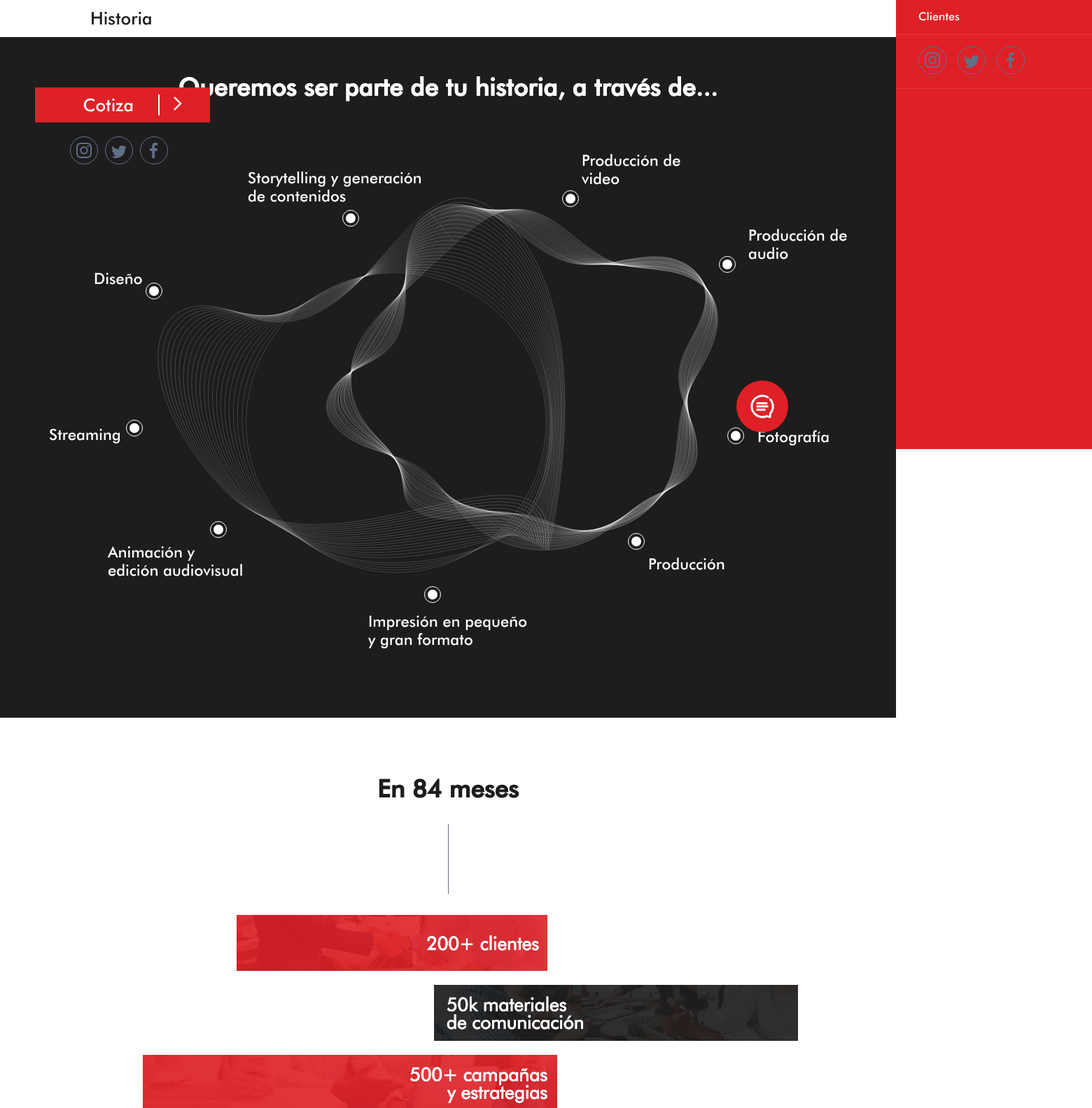
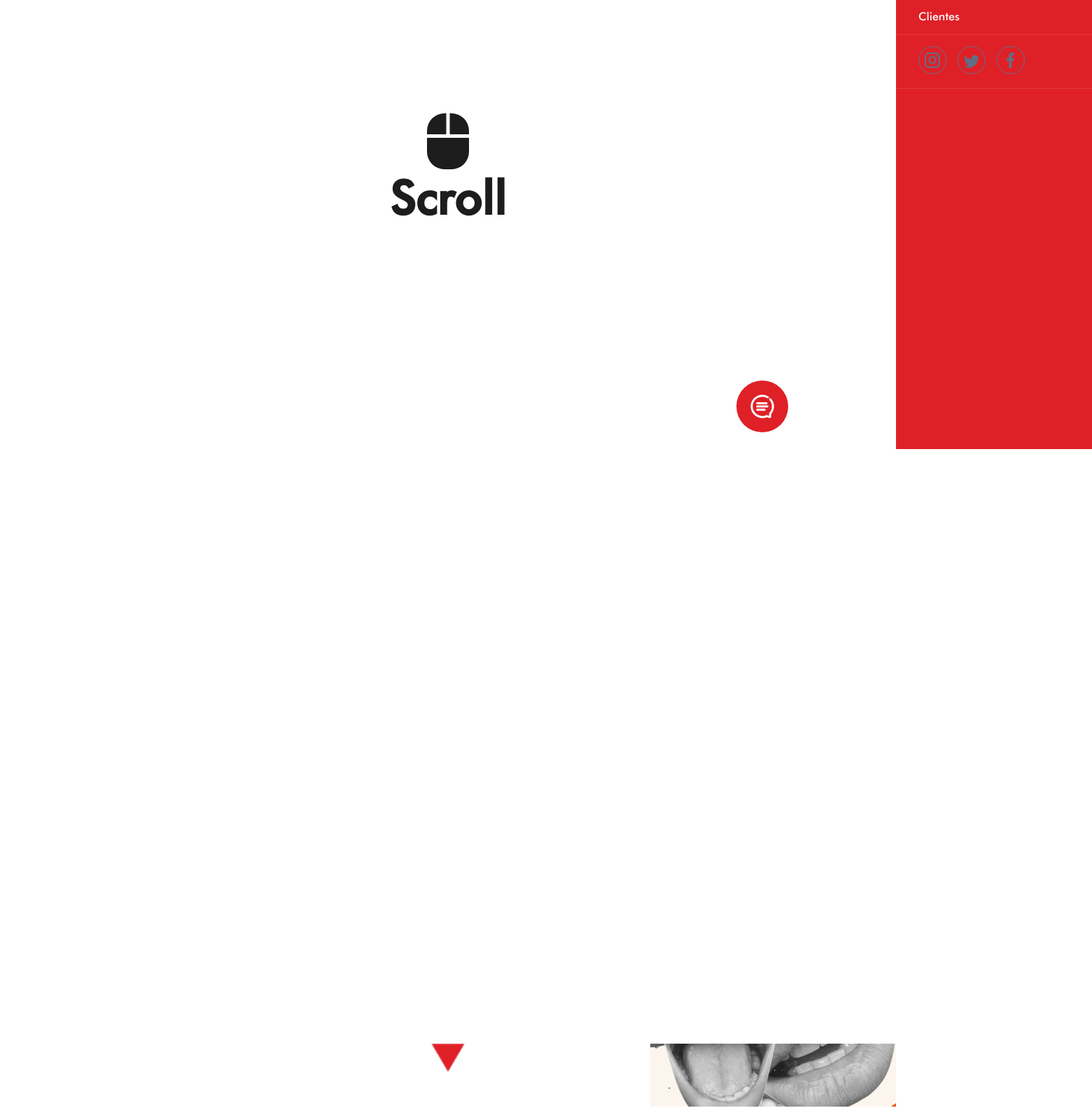
Before and after one commit to msandovalv2022/tolko, a React (Create React App) app: page / in a window 1280 px wide. Shown: the part 158-1742 px from the top of the page at 70% size, 1560 px wide, since content can reach past the window. Built offline with nearby package versions, Linux system fonts and the light colour scheme.

Commit message:
NEW FEATURE: Se anima Banner con GSAP

```diff
--- a/public/index.html
+++ b/public/index.html
@@ -14,7 +14,6 @@
     <title>Tolko</title>
   </head>
   <body>
-    <noscript>You need to enable JavaScript to run this app.</noscript>
     <div id="root"></div>
   </body>
 </html>
--- a/src/components/header.jsx
+++ b/src/components/header.jsx
@@ -1,39 +1,117 @@
+//Hooks
+import { useEffect, useRef } from "react";
+
+//Libs
+import gsap from "gsap";
+import { ScrollTrigger } from "gsap/ScrollTrigger";
+
+//Components
+import Nav from "./nav";
 import Sidebar from "./sidebar";
-import { useEffect } from 'react';
-import gsap from 'gsap';
-import { ScrollTrigger } from 'gsap/ScrollTrigger';
 
-import bocas1 from '../assets/img/bocas1.png';
-import bocas2 from '../assets/img/bocas2.png';
-import bocas3 from '../assets/img/bocas3.png';
-import bocas4 from '../assets/img/bocas4.png';
-import redArrow from '../assets/img/redArrow.png';
+//Imgs
+import bocas1 from "../assets/img/bocas1.png";
+import bocas2 from "../assets/img/bocas2.png";
+import bocas3 from "../assets/img/bocas3.png";
+import bocas4 from "../assets/img/bocas4.png";
+import redArrow from "../assets/img/redArrow.png";
+
+import { FaMouse } from "react-icons/fa";
 
 gsap.registerPlugin(ScrollTrigger);
 
-const Header = ()=>{
-    return(
-        <section className="header">
-            <Sidebar/>
-            <section className="header__imgs">
-                <div className="header__imgs--partOne">
-                    <img className="header__imgs--partOne-bocas1" src={bocas1} alt="imagen de bocas" />
-                </div>
-                <div className="header__imgs--partTwo">
-                    <img className="header__imgs--partTwo-bocas2" src={bocas2} alt="imagen de bocas" />
-                    <p className="header__imgs--partTwo-text1 whiteTx bgBlack">CREAMOS</p>
-                    <p className="header__imgs--partTwo-text2 whiteTx bgBlack">MEJORES REALIDADES</p>
-                    <img className="header__imgs--partTwo-redArrow" src={redArrow} alt="Flecha Roja" />
-                </div>
+const Header = () => {
+    const animatorContainerRef = useRef(null);
+    const sidebarRef = useRef(null);
+    const bocas1ref = useRef(null);
+    const bocas2ref = useRef(null);
+    const text1ref = useRef(null);
+    const text2ref = useRef(null);
+    const bocas3ref = useRef(null);
+    const bocas4ref = useRef(null);
+    const redArrowRef = useRef(null);
 
-                <div className="header__imgs--partThree">
-                    <img className="header__imgs--partThree-bocas3" src={bocas3} alt="imagen de bocas" />
-                    <img className="header__imgs--partThree-bocas4" src={bocas4} alt="imagen de bocas" />
-                </div>
+  useEffect(() => {
+    const animatorContainer = animatorContainerRef.current;
+    const sidebar = sidebarRef.current;
+    const bocas1 = bocas1ref.current;
+    const bocas2 = bocas2ref.current;
+    const text1 = text1ref.current;
+    const text2 = text2ref.current;
+    const bocas3 = bocas3ref.current;
+    const bocas4 = bocas4ref.current;
+    const redArrow = redArrowRef.current;
 
-            </section>
-        </section>
-    )
-}
+    const tl = gsap.timeline({
+      scrollTrigger: {
+        trigger: animatorContainer,
+        pin: true,
+        // markers: true,
+        start: "top top",
+        end: "+=700 0",
+        scrub: 3,
+      },
+    });
+    tl.to(sidebar, {x: 500, duration: 300});
+    tl.to(bocas2, {y: 800, duration: 300});
+    tl.to(bocas3, {x: -960, duration: 300});
+    tl.to(text1, {y: 630, duration: 300});
+    tl.to(text2, {x: 1367, duration: 300});
+    tl.to(bocas4, {y: -500, duration: 300});
+    tl.to(bocas1, {x: -1500, duration: 300});
+    tl.to(redArrow, {rotate: '360deg', duration: 8});
+
+  }, [animatorContainerRef]);
+  return (
+    <header className="header">
+      <Nav />
+      <div className="header__scroll">
+        <FaMouse size="5rem" />
+        <h1>Scroll</h1>
+      </div>
+      <div className="header__animate" ref={animatorContainerRef}>
+        <div className="header__animate--item header__animate--item-sidebar" ref={sidebarRef}>
+          <Sidebar />
+        </div>
+        <img
+          src={bocas1}
+          alt="bocas"
+          className="header__animate--item header__animate--item-boca1"
+          ref={bocas1ref}
+        />
+        <img
+          src={bocas2}
+          alt="bocas"
+          className="header__animate--item header__animate--item-boca2"
+          ref={bocas2ref}
+        />
+        <p className="header__animate--item header__animate--item-txt1" ref={text1ref}>
+          CREAMOS
+        </p>
+        <p className="header__animate--item header__animate--item-txt2" ref={text2ref}>
+          MEJORES REALIDADES
+        </p>
+        <img
+          src={bocas3}
+          alt="bocas"
+          className="header__animate--item header__animate--item-boca3"
+          ref={bocas3ref}
+        />
+        <img
+          src={bocas4}
+          alt="bocas"
+          className="header__animate--item header__animate--item-boca4"
+          ref={bocas4ref}
+        />
+        <img
+          src={redArrow}
+          alt="bocas"
+          className="header__animate--item header__animate--item-redArrow"
+          ref={redArrowRef}
+        />
+      </div>
+    </header>
+  );
+};
 
 export default Header;
--- a/src/index.js
+++ b/src/index.js
@@ -6,9 +6,7 @@ import './styles/styles.scss' //Se hace uso de los estilos de scss Cuandotrabaja
 
 const root = ReactDOM.createRoot(document.getElementById('root'));
 root.render(
-  <React.StrictMode>
-    <App />
-  </React.StrictMode>
+  <App />
 );
 
 reportWebVitals();
--- a/src/styles/base/_reset.scss
+++ b/src/styles/base/_reset.scss
@@ -1,6 +1,7 @@
 * {
   margin: 0;
   padding: 0;
+  box-sizing: border-box;
   overflow-x: hidden;
   font-family: $futura;
 }
--- a/src/styles/layout/_header.scss
+++ b/src/styles/layout/_header.scss
@@ -1,42 +1,82 @@
-.header {
+.header{
     width: 100%;
-    height: 1000px;
-    &__imgs{
+    height: 300vh;
+    text-align: center;
+    overflow: hidden;
+
+    &__scroll{
         display: flex;
-        justify-content: space-between;
-        &--partOne{
-            align-self: center;
-            img{
-                height: 90px;
-            }
-        }
-        &--partTwo{
-            display: flex;
-            flex-direction: column;
-            justify-content:space-between;
-            align-items: center;
-            translate: 0 -50px;
-            &-bocas2{
-                width: 700px;
-            }
-            p{
-                margin-bottom: 10px;
-                padding: 10px;
-                font-size: 48px;
-            }
-            &-redArrow{
-                max-width: 30px;
-            }
-        }
-        &--partThree{
-            margin-top: 50px;
-            display: flex;
-            flex-direction: column;
-            justify-content:start;
-            img{
-                margin-bottom: 70px;
-                height: 80px;
-            }
+        flex-direction: column;
+        justify-content: center;
+        align-items: center;
+        height: 100vh;
+        h1{
+            font-size: 67px;
+            // font-family: $futuraBold;
         }
     }
-  }
+    &__animate{
+        // background-color: salmon;
+        position: relative;
+        height: 785vh;
+        display: flex;
+        flex-direction: column;
+        justify-content: center;
+        align-items: center;
+        &--item{
+            position: absolute;
+            opacity: 1;
+        }
+        &--item-sidebar{
+            opacity: 1;
+            left: -500px;
+            top: 3%;
+        }
+        &--item-boca1{
+            opacity: 1;
+            right: -480px;
+            top: 500px;
+            height: 75px;
+        }
+        &--item-boca2{
+            opacity: 1;
+            center: 0;
+            top: -800px;
+            height: 650px;
+        }
+        p{
+            font-size: 67px;
+            background-color: $black;
+            color: $white;
+            padding: 8px;
+        }
+        &--item-txt1{
+            opacity: 1;
+            right: 17%;
+            top: -100px;
+        }
+        &--item-txt2{
+            opacity: 1;
+            left: -800px;
+            top: 640px;
+        }
+        &--item-boca3{
+            opacity: 1;
+            right: -800px;
+            top: 200px;
+            height: 90px;
+        }
+        &--item-boca4{
+            opacity: 1;
+            right: 0;
+            top: 850px;
+            height: 90px;
+        }
+        &--item-redArrow{
+            opacity: 1;
+            center: 0;
+            top: 850px;
+            height: 40px;
+        }
+    }
+}
--- a/src/styles/layout/_sidebar.scss
+++ b/src/styles/layout/_sidebar.scss
@@ -1,13 +1,15 @@
 .sidebar{
-    position: absolute;
+    // position: absolute;
     display: flex;
     justify-content: left;
+    align-items:center;
+    z-index: 99;
 
     &__itemsContainer{
         display: flex;
         flex-direction: column;
         justify-content: center;
-        align-items: center;
+        align-items:center;
         margin-left: 50px   ;
         &--links{
             ul{
@@ -17,6 +19,7 @@
                         color: $black;
                         font-family: $futura;
                         font-size: 25px;
+                        text-align: left;
                     }
                 }
             }
--- a/src/styles/layout/_sidetoolbar.scss
+++ b/src/styles/layout/_sidetoolbar.scss
@@ -1,5 +1,6 @@
 .sidetoolbar{
-    position: absolute;
+    z-index: 99;
+    position: fixed ;
     // background-color: #222f3e;
     background-color: $red;
     color: #fff;
--- a/src/styles/layout/_toolbar.scss
+++ b/src/styles/layout/_toolbar.scss
@@ -1,4 +1,7 @@
 .toolbar {
+  position: fixed;
+  width: 100%;
+  z-index: 99;
   display: flex;
   justify-content: space-between;
   &__logo {
```
Also changed, not shown: src/App.js.
